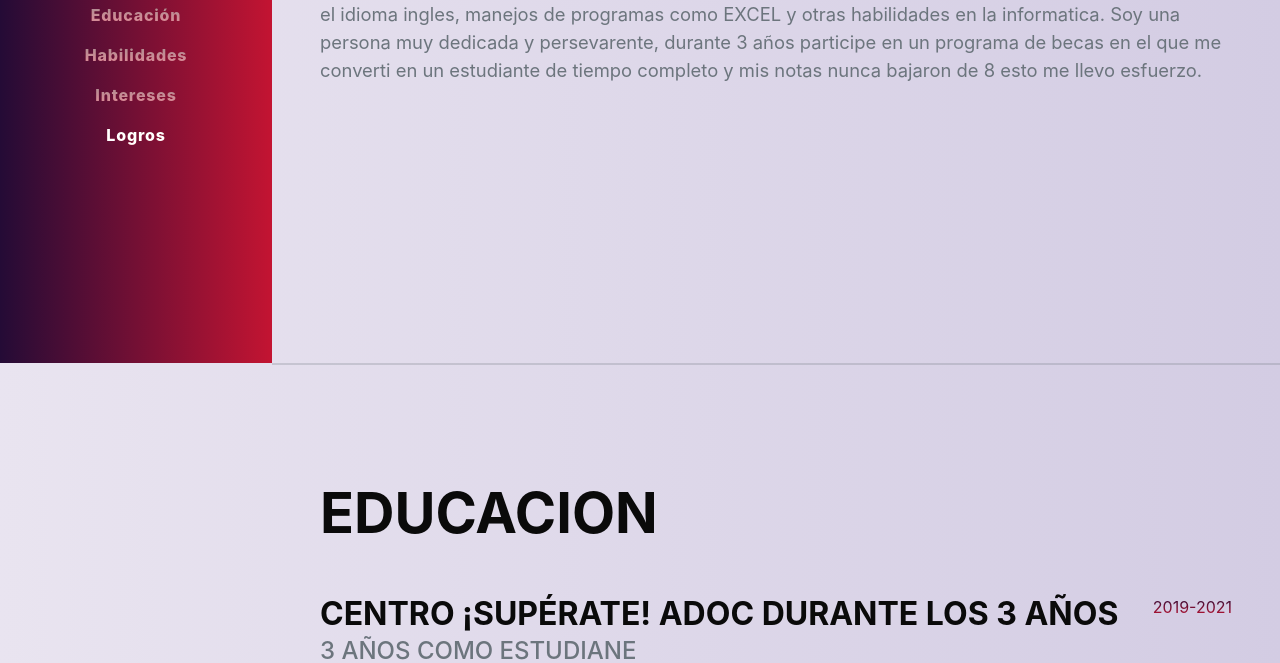
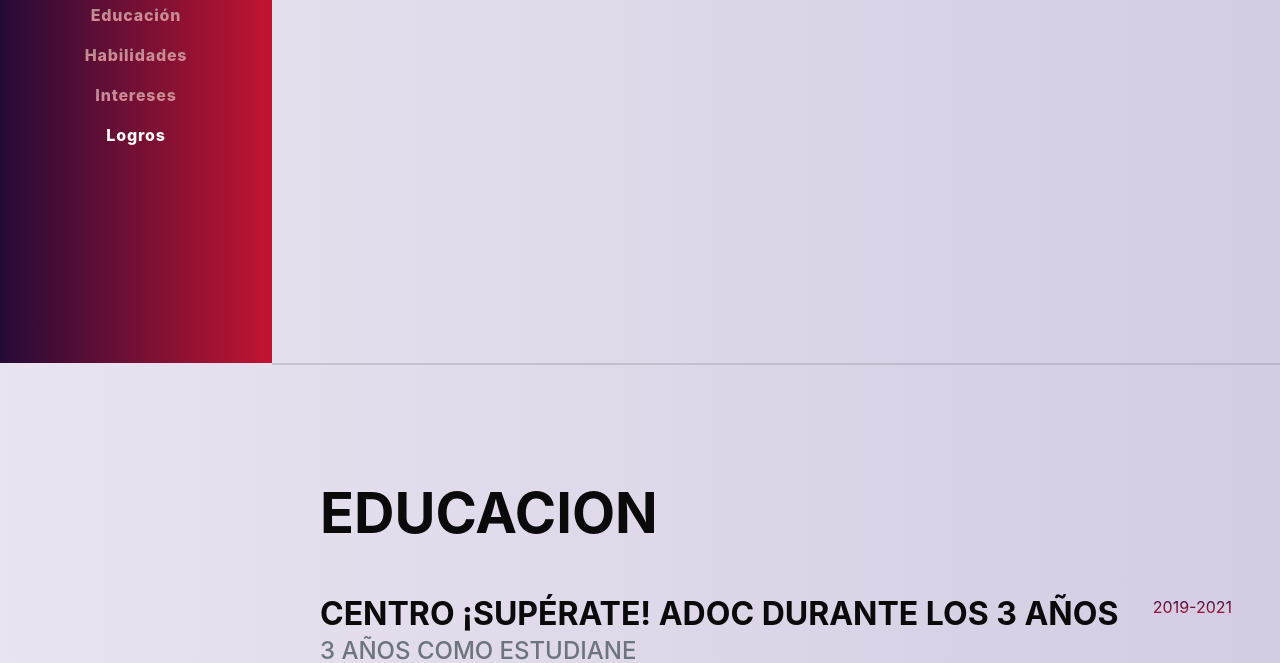
Before and after one commit to kvleiv4/Data-Analyst, a plain HTML site: page index.html in a window 1280 px wide. Shown: the part 437-1100 px from the top of the page. Drawn offline with nearby package versions, Linux system fonts and the light colour scheme; a web font is replaced by a local one.

Commit message:
Update index.html

```diff
--- a/index.html
+++ b/index.html
@@ -46,8 +46,7 @@
                         · San Salvador · Soyapango · Monteblanco ·
                         <a href="mailto:kevinmoisesleiva@gmail.com;">Correo Personal</a>
                     </div>
-                    <p class="lead mb-5">Mi nombre es Kevin Moises Rivas Leiva soy un estudiante de 2° año de bachillerato con experiencia en el idioma ingles, manejos de programas como EXCEL y otras habilidades en la informatica.
-                        Soy una persona muy dedicada y persevarente, durante 3 años participe en un programa de becas en el que me converti en un estudiante de tiempo completo y mis notas nunca bajaron de 8 esto me llevo esfuerzo.
+                    <p class="lead mb-5">
                     </p>
                     </div>
                 </div>
```
